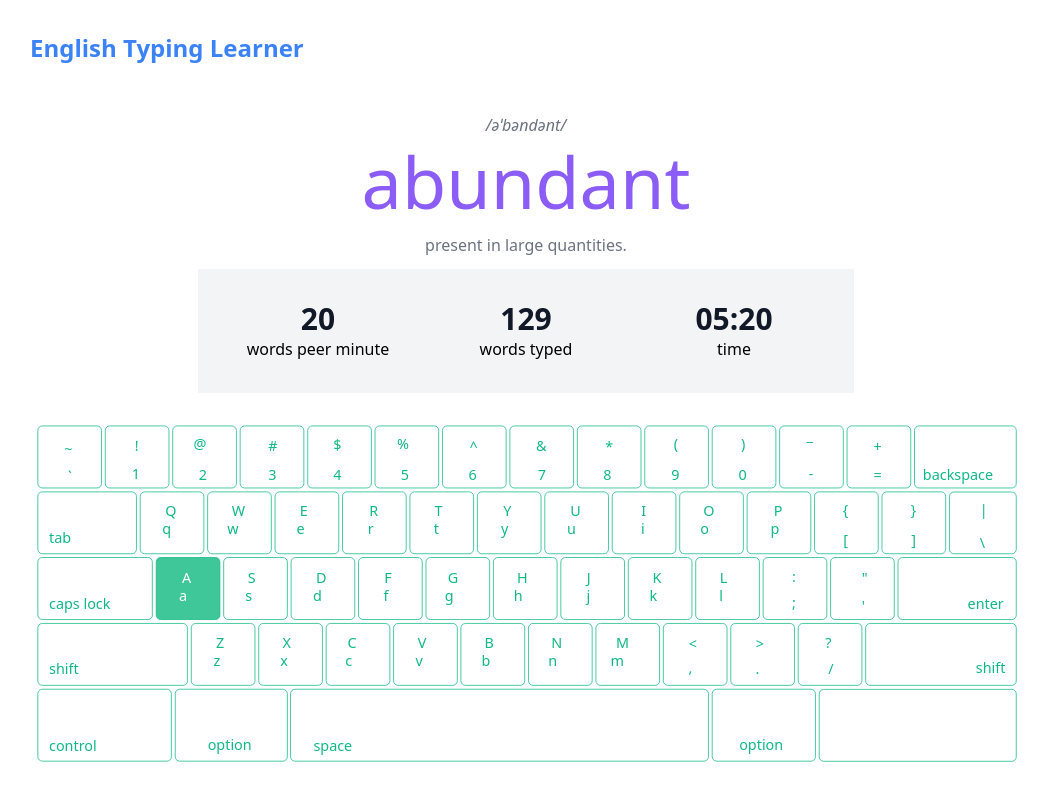
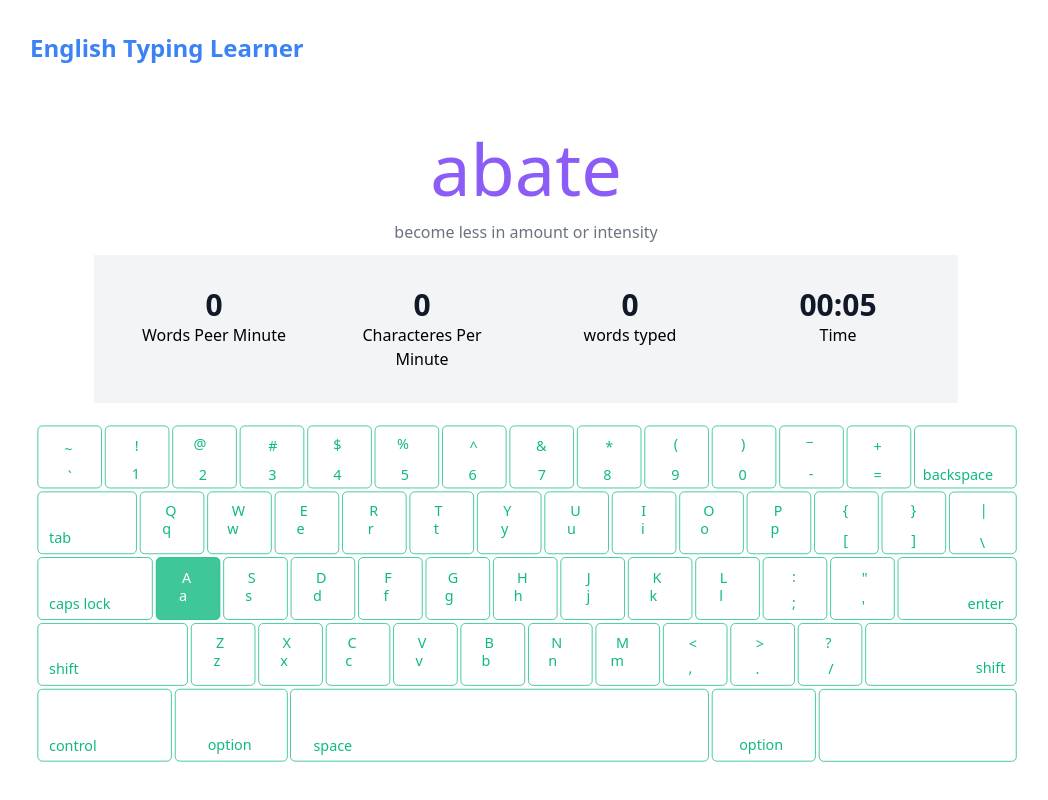
Before and after one commit to GiancarlosIO/english-typing-learning, a Next.js app: page / in a window 1280 px wide. Shown: the whole page, without its empty margins (114-1162 px from the left). Built offline with nearby package versions, Linux system fonts and the light colour scheme.

Commit message:
feat: implement logic calculate the wpm, cpm, words typed and time

```diff
--- a/package.json
+++ b/package.json
@@ -17,6 +17,7 @@
     "react": "17.0.2",
     "react-dom": "17.0.2",
     "react-query": "^3.19.1",
+    "react-timer-hook": "^3.0.4",
     "react-use": "^17.2.4"
   },
   "devDependencies": {
--- a/src/fetchers/dict.ts
+++ b/src/fetchers/dict.ts
@@ -15,6 +15,15 @@ const dictApi = {
   getTop327: () => {
     return fetcher<Response>('/words/327-best-words.json');
   },
+  getBaron334: () => {
+    return fetcher<Response>('/words/baron-334.json');
+  },
+  getBaron753: () => {
+    return fetcher<Response>('/words/baron-753.json');
+  },
+  getQitao1787: () => {
+    return fetcher<Response>('/words/qitao-1781.json');
+  },
 };
 
 export default dictApi;
--- a/src/pages/Homepage/Homepage.tsx
+++ b/src/pages/Homepage/Homepage.tsx
@@ -10,6 +10,7 @@ import dictApi from '@fetchers/dict';
 import type { Word } from '@fetchers/dict';
 
 import Keyboard from './components/Keyboard';
+import Board from './components/Board';
 
 import cls from './Homepage.module.scss';
 
@@ -32,7 +33,7 @@ const Homepage: React.FC = () => {
   >(undefined);
   const [wordProgress, setWordProgress] = React.useState(-1);
   const [wrongIndex, setWrongIndex] = React.useState(-1);
-  const { data, isLoading } = useQuery('327-words', dictApi.getTop327, {
+  const { data, isLoading } = useQuery('327-words', dictApi.getBaron334, {
     refetchOnWindowFocus: false,
   });
 
@@ -98,9 +99,11 @@ const Homepage: React.FC = () => {
         <div className="flex flex-col items-center justify-center">
           {data && currentWord && !isLoading ? (
             <React.Fragment>
-              <span className="text-gray-500 inline-block italic">
-                {currentWord.pronunciation}
-              </span>
+              {currentWord.pronunciation && (
+                <span className="text-gray-500 inline-block italic">
+                  {currentWord.pronunciation}
+                </span>
+              )}
               <span className="text-7xl mb-4 mt-2">
                 {currentWord.word.split('').map((c, index) => (
                   <span
@@ -124,24 +127,7 @@ const Homepage: React.FC = () => {
           )}
         </div>
         <div className="flex justify-center items-center">
-          <div className="flex flex-row p-4 bg-gray-100">
-            <div className="p-4 text-center w-52">
-              <span className="block font-bold text-gray-900 text-3xl">20</span>
-              <span className="block">words peer minute</span>
-            </div>
-            <div className="p-4 text-center w-52">
-              <span className="block font-bold text-gray-900 text-3xl">
-                129
-              </span>
-              <span className="block">words typed</span>
-            </div>
-            <div className="p-4 text-center w-52">
-              <span className="block font-bold text-gray-900 text-3xl">
-                05:20
-              </span>
-              <span className="block">time</span>
-            </div>
-          </div>
+          <Board wordItemIndex={currentWord?.index} word={currentWord?.word} />
         </div>
         <div>
           <Keyboard
--- /dev/null
+++ b/src/pages/Homepage/components/Board.tsx
@@ -0,0 +1,85 @@
+import * as React from 'react';
+
+import { useStopwatch } from 'react-timer-hook';
+
+const padString = (options: {
+  num?: number;
+  width?: number;
+  prefix?: string;
+}): string => {
+  if (typeof options.num === 'undefined') {
+    return '';
+  }
+  const prefix = options.prefix || '0';
+  const width = options.width || 2;
+
+  const str = options.num.toString();
+
+  if (str.length >= width) {
+    return str;
+  }
+
+  return `${Array.from({ length: width - (str.length - 1) }).join(
+    prefix,
+  )}${str}`;
+};
+
+const Board: React.FC<{
+  wordItemIndex?: number;
+  word?: string;
+}> = ({ wordItemIndex, word }) => {
+  const [characterTyped, setCharacterTyped] = React.useState(0);
+
+  const { seconds, minutes, hours, days, isRunning, start, pause, reset } =
+    useStopwatch({ autoStart: true });
+
+  React.useEffect(() => {
+    if (word) {
+      setCharacterTyped((v) => v + word.length);
+    }
+  }, [word]);
+
+  const firstWordHasBeenTyped = (wordItemIndex || -1) > -1;
+  const wordTypedCounts = wordItemIndex || 0;
+  const timeElapsed = minutes * 60 + seconds;
+
+  return (
+    <React.Fragment>
+      <div className="flex flex-row p-4 bg-gray-100">
+        <div className="p-4 text-center w-52">
+          <span className="block font-bold text-gray-900 text-3xl">
+            {firstWordHasBeenTyped
+              ? Math.round((characterTyped / 5 / timeElapsed) * 60)
+              : 0}
+          </span>
+          <span className="block">Words Peer Minute</span>
+        </div>
+        <div className="p-4 text-center w-52">
+          <span className="block font-bold text-gray-900 text-3xl">
+            {firstWordHasBeenTyped
+              ? Math.round((characterTyped / timeElapsed) * 60)
+              : 0}
+          </span>
+          <span className="block">Characteres Per Minute</span>
+        </div>
+        <div className="p-4 text-center w-52">
+          <span className="block font-bold text-gray-900 text-3xl">
+            {wordTypedCounts}
+          </span>
+          <span className="block">words typed</span>
+        </div>
+        <div className="p-4 text-center w-52">
+          <span className="block font-bold text-gray-900 text-3xl">
+            {padString({
+              num: minutes,
+            })}
+            :{padString({ num: seconds })}
+          </span>
+          <span className="block">Time</span>
+        </div>
+      </div>
+    </React.Fragment>
+  );
+};
+
+export default Board;
```
Also changed, not shown: 1 other file (tests, documents, lock files or other folders).
